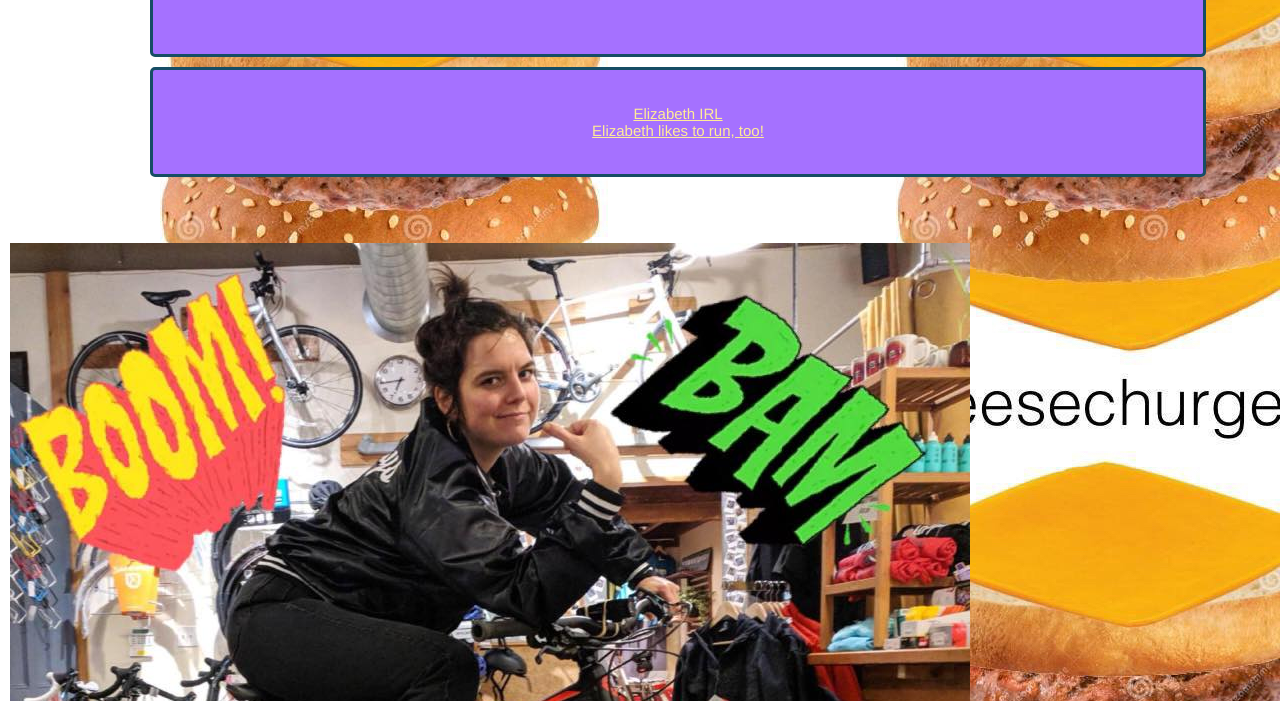
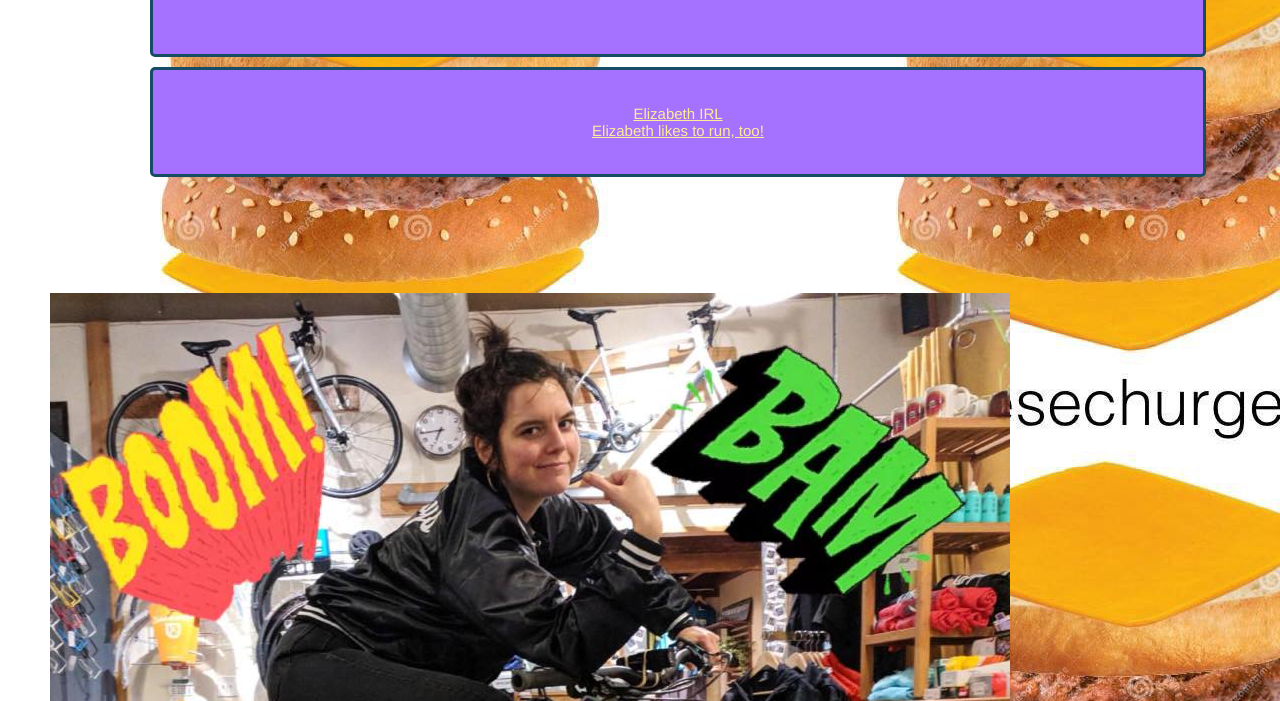
Before and after one commit to bizzybits/ebittyschwinnie.github.io, a plain HTML site: page index.html in a window 1280 px wide. Shown: the part 99-800 px from the top of the page. Drawn offline with Linux system fonts and the light colour scheme.

Commit message:
margins both

```diff
--- a/styles.css
+++ b/styles.css
@@ -52,7 +52,7 @@
 }
 
 img {
-  margin-left: 10px;
+  margin: 50px 50px;
   padding-top: 50px;
   text-align: center;
 }
```
